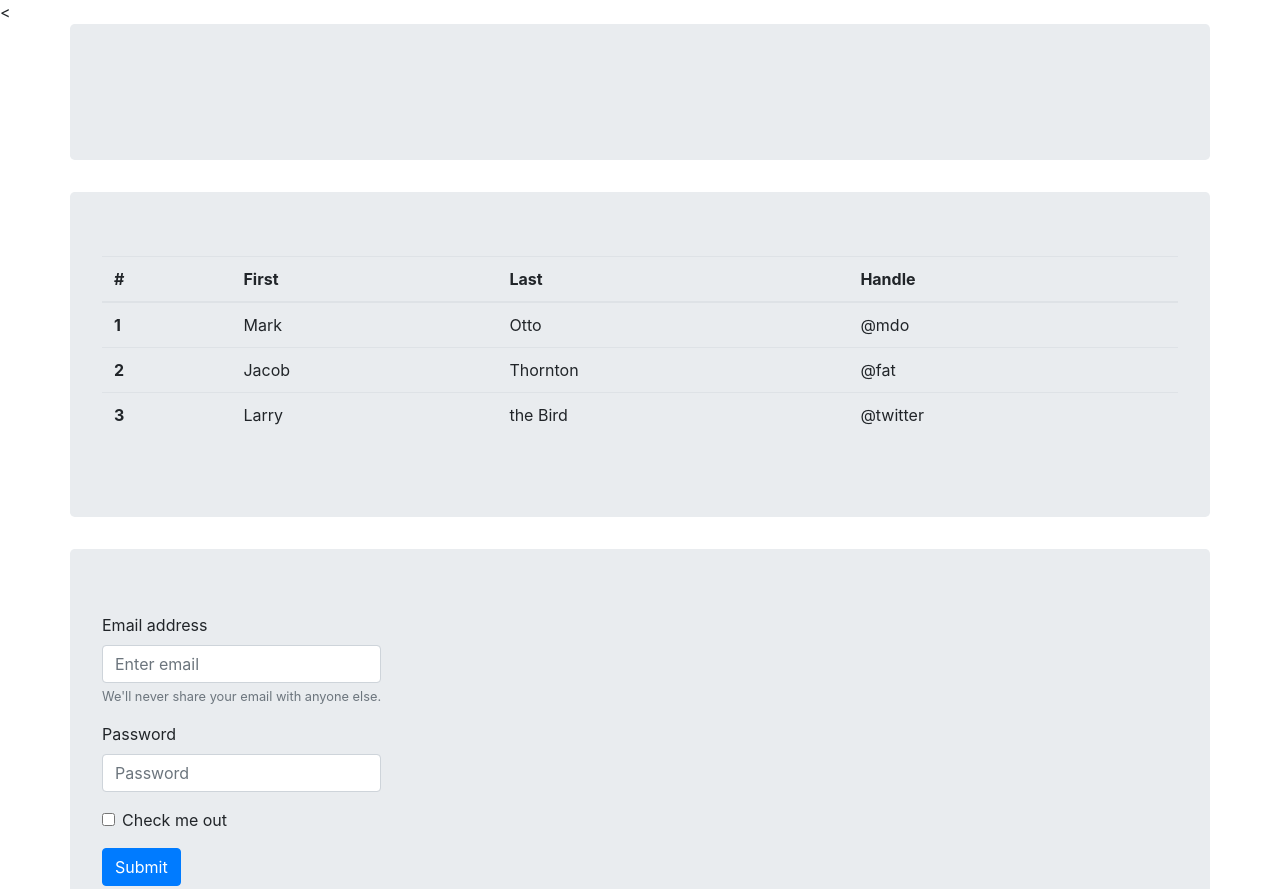
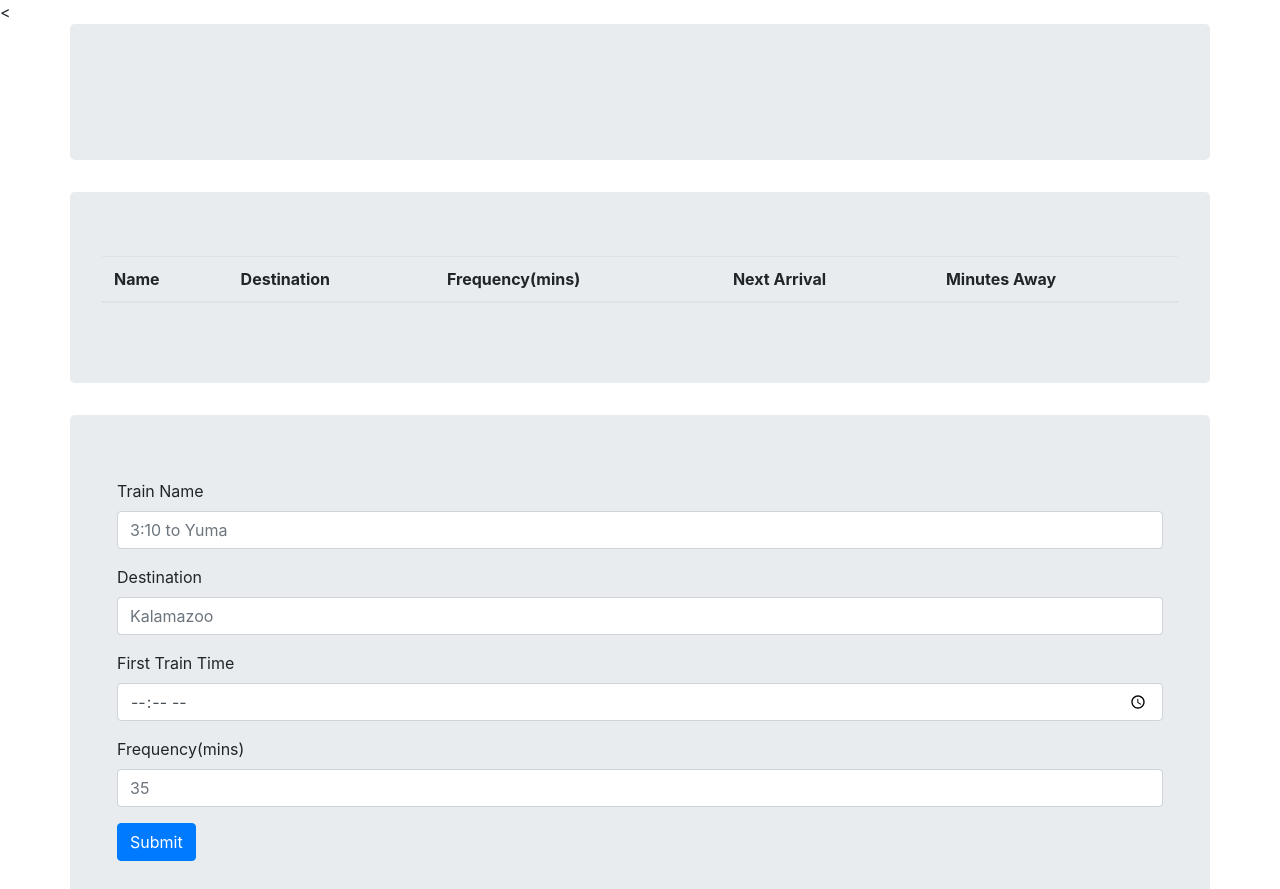
Before and after one commit to Ordolph/trainscheduler, a plain HTML site: page index.html in a window 1280 px wide. Shown: the top 889 px of the page. Drawn offline with nearby package versions, Linux system fonts and the light colour scheme.

Commit message:
Finished basic CSS with bootstrap

```diff
--- a/index.html
+++ b/index.html
@@ -2,6 +2,7 @@
     <html>
 
     <head>
+        <!-- CSS Links -->
         <link href="assets/css/reset.css">
         <link rel="stylesheet" href="https://stackpath.bootstrapcdn.com/bootstrap/4.1.3/css/bootstrap.min.css"
             integrity="sha384-MCw98/SFnGE8fJT3GXwEOngsV7Zt27NXFoaoApmYm81iuXoPkFOJwJ8ERdknLPMO" crossorigin="anonymous">
@@ -21,49 +22,36 @@
                 <table class="table">
                     <thead>
                         <tr>
-                                <th scope="col">#</th>
-                                <th scope="col">First</th>
-                                <th scope="col">Last</th>
-                                <th scope="col">Handle</th>
+                            <th scope="col">Name</th>
+                            <th scope="col">Destination</th>
+                            <th scope="col">Frequency(mins)</th>
+                            <th scope="col">Next Arrival</th>
+                            <th scope="col">Minutes Away</th>
                         </tr>
                     </thead>
-                            <tbody>
-                              <tr>
-                                <th scope="row">1</th>
-                                <td>Mark</td>
-                                <td>Otto</td>
-                                <td>@mdo</td>
-                              </tr>
-                              <tr>
-                                <th scope="row">2</th>
-                                <td>Jacob</td>
-                                <td>Thornton</td>
-                                <td>@fat</td>
-                              </tr>
-                              <tr>
-                                <th scope="row">3</th>
-                                <td>Larry</td>
-                                <td>the Bird</td>
-                                <td>@twitter</td>
-                              </tr>
+                    <tbody id="tableBody">
+
                     </tbody>
                 </table>
             </div>
             <!-- Input Form -->
             <div class="row jumbotron">
-                    <form>
+                <form class="col-md">
                     <div class="form-group">
-                              <label for="exampleInputEmail1">Email address</label>
-                              <input type="email" class="form-control" id="exampleInputEmail1" aria-describedby="emailHelp" placeholder="Enter email">
-                              <small id="emailHelp" class="form-text text-muted">We'll never share your email with anyone else.</small>
+                        <label for="trainNameInput">Train Name</label>
+                        <input type="text" class="form-control" id="trainNameInput" placeholder="3:10 to Yuma">
                     </div>
                     <div class="form-group">
-                              <label for="exampleInputPassword1">Password</label>
-                              <input type="password" class="form-control" id="exampleInputPassword1" placeholder="Password">
+                        <label for="destinationInput">Destination</label>
+                        <input type="text" class="form-control" id="destinationInput" placeholder="Kalamazoo">
                     </div>
-                            <div class="form-group form-check">
-                              <input type="checkbox" class="form-check-input" id="exampleCheck1">
-                              <label class="form-check-label" for="exampleCheck1">Check me out</label>
+                    <div class="form-group">
+                        <label for="timeInput">First Train Time</label>
+                        <input type="time" class="form-control" id="timeInput" placeholder="12:30">
+                    </div>
+                    <div class="form-group">
+                        <label for="frequencyInput">Frequency(mins)</label>
+                        <input type="number" class="form-control" id="frequencyInput" placeholder="35">
                     </div>
                     <button type="submit" class="btn btn-primary">Submit</button>
                 </form>
@@ -71,8 +59,10 @@
         </div>
 
     </body>
+    <!-- Script Links -->
     <script src="https://code.jquery.com/jquery-3.3.1.min.js" integrity="sha256-FgpCb/KJQlLNfOu91ta32o/NMZxltwRo8QtmkMRdAu8="
         crossorigin="anonymous"></script>
+    <script src="https://cdnjs.cloudflare.com/ajax/libs/moment.js/2.22.2/moment.min.js"></script>
     <script src="https://www.gstatic.com/firebasejs/5.5.7/firebase.js"></script>
     <script src="assets/js/app.js"></script>
 
```
Lines whose indentation alone changed are shown as unchanged.
